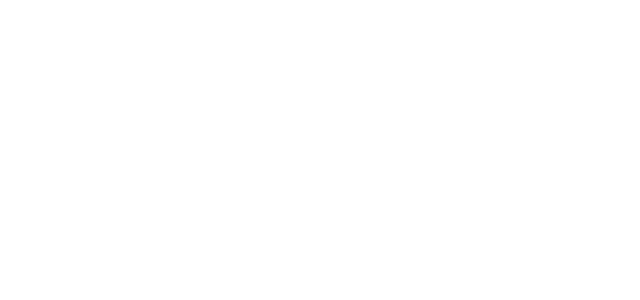
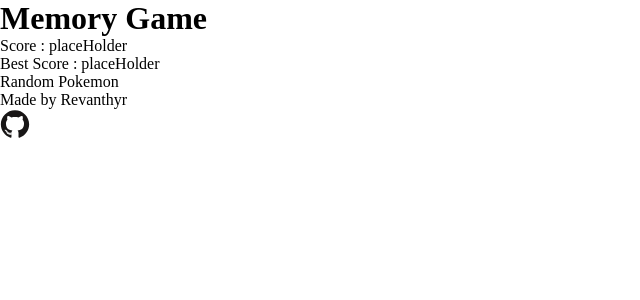
Before and after one commit to Revanthyr/memory-game-top, a React (Vite) app: page / in a window 1280 px wide. Shown: the top 300 px of the page, without its empty margins (0-640 px from the left). Built offline with nearby package versions, Linux system fonts and the light colour scheme.

Commit message:
Add basic components

```diff
--- a/src/components/App.jsx
+++ b/src/components/App.jsx
@@ -1,12 +1,20 @@
 import { useState } from "react";
-import reactLogo from "../assets/react.svg";
-import viteLogo from "/vite.svg";
+
 import "../styles/index.css";
+import { Header } from "./Header.jsx";
+import { Cards } from "./Cards.jsx";
 
+import { Footer } from "./Footer.jsx";
 function App() {
-  const [count, setCount] = useState(0);
-
-  return <></>;
+  const [score, setScore] = useState(0);
+  console.log("app has been called");
+  return (
+    <div className="body">
+      <Header></Header>
+      <Cards></Cards>
+      <Footer></Footer>
+    </div>
+  );
 }
 
 export default App;
--- /dev/null
+++ b/src/components/Cards.jsx
@@ -0,0 +1,17 @@
+function Cards() {
+  return (
+    <div className="cards-container">
+      <Card></Card>
+    </div>
+  );
+}
+
+function Card() {
+  return (
+    <div className="card">
+      <div className="placeholder"></div>
+      <p>Random Pokemon</p>
+    </div>
+  );
+}
+export { Cards };
--- /dev/null
+++ b/src/components/Footer.jsx
@@ -0,0 +1,21 @@
+function Footer() {
+  return (
+    <div className="footer">
+      <p>Made by Revanthyr</p>
+      <a href="github.com/revanthyr">
+        <svg viewBox="0 0 128 128">
+          <g fill="#181616">
+            <path
+              fillRule="evenodd"
+              clipRule="evenodd"
+              d="M64 5.103c-33.347 0-60.388 27.035-60.388 60.388 0 26.682 17.303 49.317 41.297 57.303 3.017.56 4.125-1.31 4.125-2.905 0-1.44-.056-6.197-.082-11.243-16.8 3.653-20.345-7.125-20.345-7.125-2.747-6.98-6.705-8.836-6.705-8.836-5.48-3.748.413-3.67.413-3.67 6.063.425 9.257 6.223 9.257 6.223 5.386 9.23 14.127 6.562 17.573 5.02.542-3.903 2.107-6.568 3.834-8.076-13.413-1.525-27.514-6.704-27.514-29.843 0-6.593 2.36-11.98 6.223-16.21-.628-1.52-2.695-7.662.584-15.98 0 0 5.07-1.623 16.61 6.19C53.7 35 58.867 34.327 64 34.304c5.13.023 10.3.694 15.127 2.033 11.526-7.813 16.59-6.19 16.59-6.19 3.287 8.317 1.22 14.46.593 15.98 3.872 4.23 6.215 9.617 6.215 16.21 0 23.194-14.127 28.3-27.574 29.796 2.167 1.874 4.097 5.55 4.097 11.183 0 8.08-.07 14.583-.07 16.572 0 1.607 1.088 3.49 4.148 2.897 23.98-7.994 41.263-30.622 41.263-57.294C124.388 32.14 97.35 5.104 64 5.104z"
+            ></path>
+            <path d="M26.484 91.806c-.133.3-.605.39-1.035.185-.44-.196-.685-.605-.543-.906.13-.31.603-.395 1.04-.188.44.197.69.61.537.91zm2.446 2.729c-.287.267-.85.143-1.232-.28-.396-.42-.47-.983-.177-1.254.298-.266.844-.14 1.24.28.394.426.472.984.17 1.255zM31.312 98.012c-.37.258-.976.017-1.35-.52-.37-.538-.37-1.183.01-1.44.373-.258.97-.025 1.35.507.368.545.368 1.19-.01 1.452zm3.261 3.361c-.33.365-1.036.267-1.552-.23-.527-.487-.674-1.18-.343-1.544.336-.366 1.045-.264 1.564.23.527.486.686 1.18.333 1.543zm4.5 1.951c-.147.473-.825.688-1.51.486-.683-.207-1.13-.76-.99-1.238.14-.477.823-.7 1.512-.485.683.206 1.13.756.988 1.237zm4.943.361c.017.498-.563.91-1.28.92-.723.017-1.308-.387-1.315-.877 0-.503.568-.91 1.29-.924.717-.013 1.306.387 1.306.88zm4.598-.782c.086.485-.413.984-1.126 1.117-.7.13-1.35-.172-1.44-.653-.086-.498.422-.997 1.122-1.126.714-.123 1.354.17 1.444.663zm0 0"></path>
+          </g>
+        </svg>
+      </a>
+    </div>
+  );
+}
+
+export { Footer };
--- /dev/null
+++ b/src/components/Header.jsx
@@ -0,0 +1,12 @@
+function Header() {
+  return (
+    <div className="header">
+      <h1>Memory Game</h1>
+      <p>
+        Score : placeHolder <br />
+        Best Score : placeHolder
+      </p>
+    </div>
+  );
+}
+export { Header };
--- a/src/styles/index.css
+++ b/src/styles/index.css
@@ -1,3 +1,9 @@
 * {
   margin: 0;
 }
+svg {
+  max-width: 100%;
+}
+.footer svg {
+  width: 30px;
+}
```
